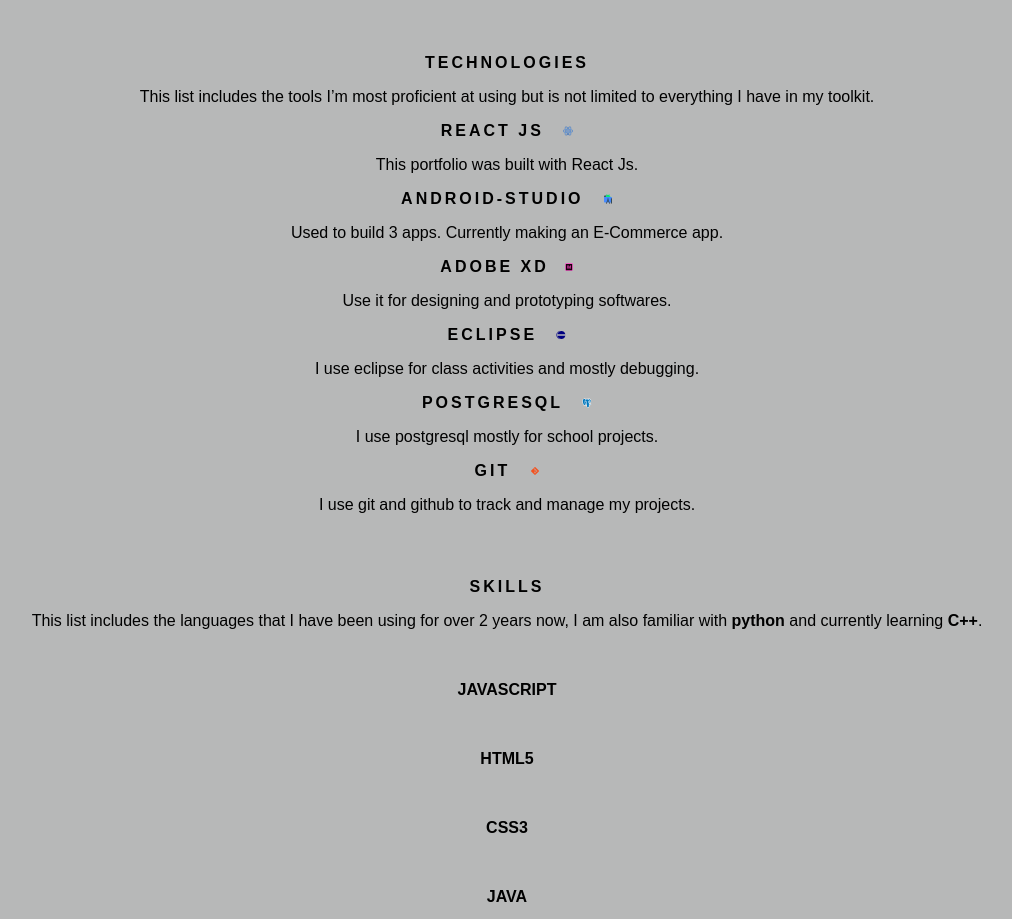
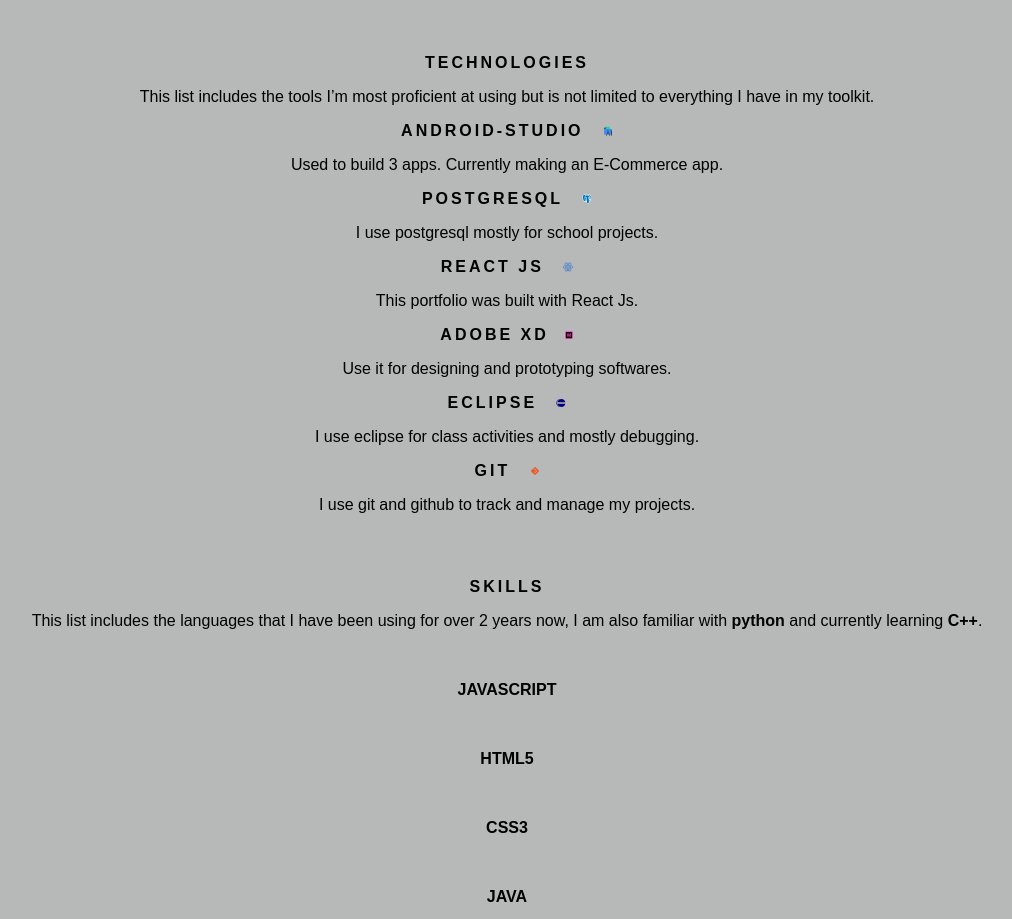
Before and after one commit to kinglaine/portfolio, a React (Create React App) app: page / in a window 1280 px wide. Shown: the part 840-1759 px from the top of the page, without its empty margins (133-1145 px from the left). Built offline with nearby package versions, Linux system fonts and the light colour scheme.

Commit message:
modified Technologies.js

```diff
--- a/src/Section 2 Component/Technologies.js
+++ b/src/Section 2 Component/Technologies.js
@@ -13,16 +13,19 @@
             </p>
             <ul className="TechnologyList">
                     <li className="techLogo">
-                        <span id="name">REACT JS &nbsp;</span> <img  src = {reactLogo} width = {10} alt = "reactjs logo"></img>
-                    </li>
-                    <p>This portfolio was built with React Js.</p>
-
-
-                    <li className="techLogo">
                         <span id="name">ANDROID-STUDIO &nbsp;</span> <img src = {androidLogo} width = {10} alt = "android-studio logo"></img>
                     </li>
                     <p>Used to build 3 apps. Currently making an E-Commerce app.</p>
 
+                    <li className="techLogo">
+                    <span id="name">POSTGRESQL &nbsp;</span> <img src = {postgresLogo} width = {10} alt = "postgresql logo"></img>
+                    </li>
+                    <p>I use postgresql mostly for school projects.</p>
+
+                    <li className="techLogo">
+                        <span id="name">REACT JS &nbsp;</span> <img  src = {reactLogo} width = {10} alt = "reactjs logo"></img>
+                    </li>
+                    <p>This portfolio was built with React Js.</p>
 
                     <li className="techLogo">
                         <span id="name">ADOBE XD &nbsp;</span><img src = {adobeLogo} width = {10} alt = "adobe xd logo"></img>
@@ -34,13 +37,6 @@
                     <span id="name"> ECLIPSE &nbsp;</span> <img  src = {eclipseLogo} width = {10} alt = "eclipse ide logo"></img>
                     </li>
                     <p>I use eclipse for class activities and mostly debugging.</p>
-
-
-                    <li className="techLogo">
-                    <span id="name">POSTGRESQL &nbsp;</span> <img src = {postgresLogo} width = {10} alt = "postgresql logo"></img>
-                    </li>
-                    <p>I use postgresql mostly for school projects.</p>
-
 
                     <li className="techLogo">
                     <span id="name">GIT &nbsp;</span> <img src = {gitLogo} width = {10} alt = "git logo"></img>
```
